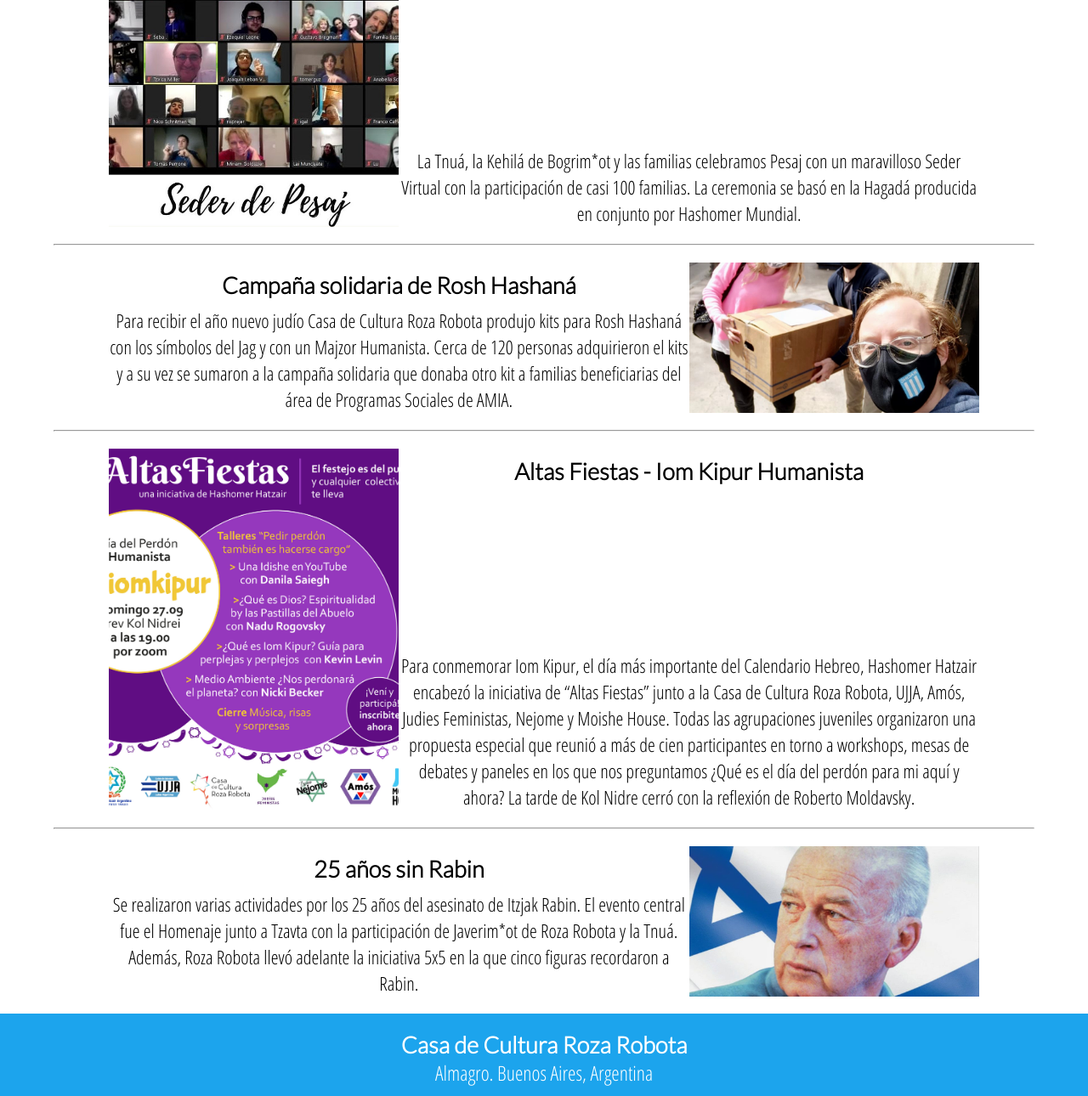
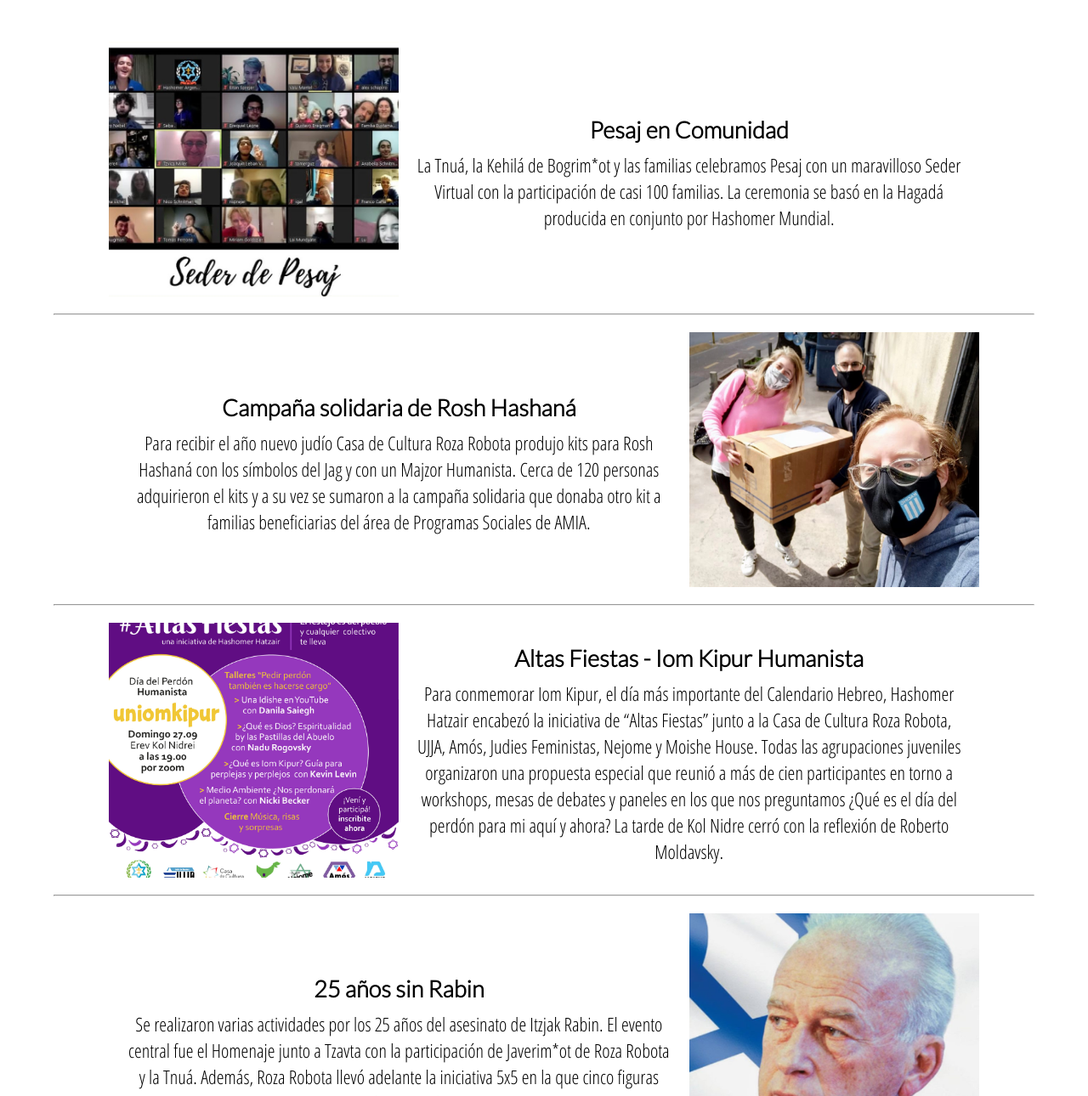
Before and after one commit to p3drop7/roza-robota, a website: page pages/actividades.html in a window 1280 px wide. Shown: the part 190-1480 px from the top of the page at 85% size. Drawn offline with nearby package versions, Linux system fonts and the light colour scheme.

Commit message:
actividades modificado

```diff
--- a/pages/actividades.html
+++ b/pages/actividades.html
@@ -72,35 +72,47 @@
 
 	<main class="main-actividades">
 
-		<section class="actividad actividad--left actividad-1">
+		<div class="seccion__titulo--actividades">
+			<h2 class="animate__animated animate__fadeInDown">Actividades</h2>
+		</div>
+
+		<section class="actividad actividad--left">
 			<div class="section__foto section__foto--1"></div>
+			<div class="section__texto section__texto--1">
 			<h3>Pesaj en Comunidad</h3>
 			<p class="parrafo parrafo--actividades">La Tnuá, la Kehilá de Bogrim*ot y las familias celebramos Pesaj con un maravilloso Seder Virtual con la participación de casi 100 familias. La ceremonia se basó en la Hagadá producida en conjunto por Hashomer Mundial.</p>
+			</div>
 		</section>
 
 		<hr>
 
-		<section class="actividad actividad--right actividad-2">
+		<section class="actividad actividad--right">
 			<div class="section__foto section__foto--2"></div>
-			<h3>Campaña solidaria de Rosh Hashaná</h3>
-			<p class="parrafo parrafo--actividades">Para recibir el año nuevo judío Casa de Cultura Roza Robota produjo kits para Rosh Hashaná con los símbolos del Jag y con un Majzor Humanista. Cerca de 120 personas adquirieron el kits y a su vez se sumaron a la campaña solidaria que donaba otro kit a familias beneficiarias del área de Programas Sociales de AMIA.</p>
-		</section>
+			<div class="section__texto section__texto--2">
+				<h3>Campaña solidaria de Rosh Hashaná</h3>
+				<p class="parrafo parrafo--actividades">Para recibir el año nuevo judío Casa de Cultura Roza Robota produjo kits para Rosh Hashaná con los símbolos del Jag y con un Majzor Humanista. Cerca de 120 personas adquirieron el kits y a su vez se sumaron a la campaña solidaria que donaba otro kit a familias beneficiarias del área de Programas Sociales de AMIA.</p>
+			</div>
 
-
-		<hr>
-
-		<section class="actividad actividad--left actividad-3">
-			<div class="section__foto section__foto--3"></div>
-			<h3>Altas Fiestas - Iom Kipur Humanista</h3>
-			<p class="parrafo parrafo--actividades">Para conmemorar Iom Kipur, el día más importante del Calendario Hebreo, Hashomer Hatzair encabezó la iniciativa de “Altas Fiestas” junto a la Casa de Cultura Roza Robota, UJJA, Amós, Judies Feministas, Nejome y Moishe House. Todas las agrupaciones juveniles organizaron una propuesta especial que reunió a más de cien participantes en torno a workshops, mesas de debates y paneles en los que nos preguntamos ¿Qué es el día del perdón para mi aquí y ahora? La tarde de Kol Nidre cerró con la reflexión de Roberto Moldavsky.</p>
 		</section>
 
 		<hr>
 
-		<section class="actividad actividad--right actividad-4">
+		<section class="actividad actividad--left">
+			<div class="section__foto section__foto--3"></div>
+			<div class="section__texto section__texto--3">
+				<h3>Altas Fiestas - Iom Kipur Humanista</h3>
+				<p class="parrafo parrafo--actividades">Para conmemorar Iom Kipur, el día más importante del Calendario Hebreo, Hashomer Hatzair encabezó la iniciativa de “Altas Fiestas” junto a la Casa de Cultura Roza Robota, UJJA, Amós, Judies Feministas, Nejome y Moishe House. Todas las agrupaciones juveniles organizaron una propuesta especial que reunió a más de cien participantes en torno a workshops, mesas de debates y paneles en los que nos preguntamos ¿Qué es el día del perdón para mi aquí y ahora? La tarde de Kol Nidre cerró con la reflexión de Roberto Moldavsky.</p>
+			</div>
+		</section>
+
+		<hr>
+
+		<section class="actividad actividad--right">
 			<div class="section__foto section__foto--4"></div>
-			<h3>25 años sin Rabin</h3>
-			<p class="parrafo parrafo--actividades">Se realizaron varias actividades por los 25 años del asesinato de Itzjak Rabin. El evento central fue el Homenaje junto a Tzavta con la participación de Javerim*ot de Roza Robota y la Tnuá.  Además, Roza Robota llevó adelante la iniciativa 5x5 en la que cinco figuras recordaron a Rabin.</p>
+			<div class="section__texto section__texto--4">
+				<h3>25 años sin Rabin</h3>
+				<p class="parrafo parrafo--actividades">Se realizaron varias actividades por los 25 años del asesinato de Itzjak Rabin. El evento central fue el Homenaje junto a Tzavta con la participación de Javerim*ot de Roza Robota y la Tnuá.  Además, Roza Robota llevó adelante la iniciativa 5x5 en la que cinco figuras recordaron a Rabin.</p>
+			</div>
 		</section>
 
 	</main>
--- a/scss/_colors.scss
+++ b/scss/_colors.scss
@@ -30,6 +30,8 @@ input { border-color: $green4; }
 .nosotros { background-color: white; }
 
 .seccion__titulo--comunidad { background-color: $green4--opaco; }
+
+.seccion__titulo--actividades { background-color: $green4--opaco; }
 
 .comunidad-main { background-color: $blue; }
 
--- a/scss/layout/_actividades.scss
+++ b/scss/layout/_actividades.scss
@@ -5,6 +5,12 @@
 	flex-direction: column;
 	align-items: center;
 	justify-items: center;
+}
+
+.seccion__titulo--actividades{
+	padding: 5px 0px;
+	margin-bottom: 40px;
+	width: 100%;
 }
 
 .actividad {
@@ -39,43 +45,43 @@
 	}
 
 	.section__foto {
-		height: 100%; /* 240px */
-		width: 100%;
+		height: 300px;
+		width: auto;
 		background-position: center;
 	}
 
+	.section__texto {
+		align-self: center;
+		margin: auto 20px;
+	}
+
 	.actividad--left {
-		grid-template-rows: 30vh 1fr;
+		grid-template-rows: auto auto;
 		grid-template-columns: 1fr 2fr;
 		grid-template-areas:
-			"actividades-foto actividades-titulo"
-			"actividades-foto actividades-parrafo";
+			"actividades-foto actividades-texto"
+			"actividades-foto actividades-texto";
 	}
 
 	.actividad--right {
-		grid-template-rows: 1fr auto;
+		grid-template-rows: auto auto;
 		grid-template-columns: 2fr 1fr;
 		grid-template-areas:
-			"actividades-titulo actividades-foto"
-			"actividades-parrafo actividades-foto";
+			"actividades-texto actividades-foto"
+			"actividades-texto actividades-foto";
 	}
 
-	.actividad-1 div { grid-area: actividades-foto; }
-	.actividad-1 h3 { grid-area: actividades-titulo; }
-	.actividad-1 p { grid-area: actividades-parrafo; }
+	.section__foto--1 { grid-area: actividades-foto; }
+	.section__texto--1 { grid-area: actividades-texto; }
 
-	.actividad-2 div { grid-area: actividades-foto; }
-	.actividad-2 h3 { grid-area: actividades-titulo; }
-	.actividad-2 p { grid-area: actividades-parrafo; }
+	.section__foto--2 { grid-area: actividades-foto; }
+	.section__texto--2 { grid-area: actividades-texto; }
 
-	.actividad-3 div { grid-area: actividades-foto; }
-	.actividad-3 h3 { grid-area: actividades-titulo; }
-	.actividad-3 p { grid-area: actividades-parrafo; }
+	.section__foto--3 { grid-area: actividades-foto; }
+	.section__texto--3 { grid-area: actividades-texto; }
 
-	.actividad-4 div { grid-area: actividades-foto; }
-	.actividad-4 h3 { grid-area: actividades-titulo; }
-	.actividad-4 p { grid-area: actividades-parrafo; }
-
+	.section__foto--4 { grid-area: actividades-foto; }
+	.section__texto--4 { grid-area: actividades-texto; }
 }
 
 .actividad h3 {
```
Also changed, not shown: css/style.css.
